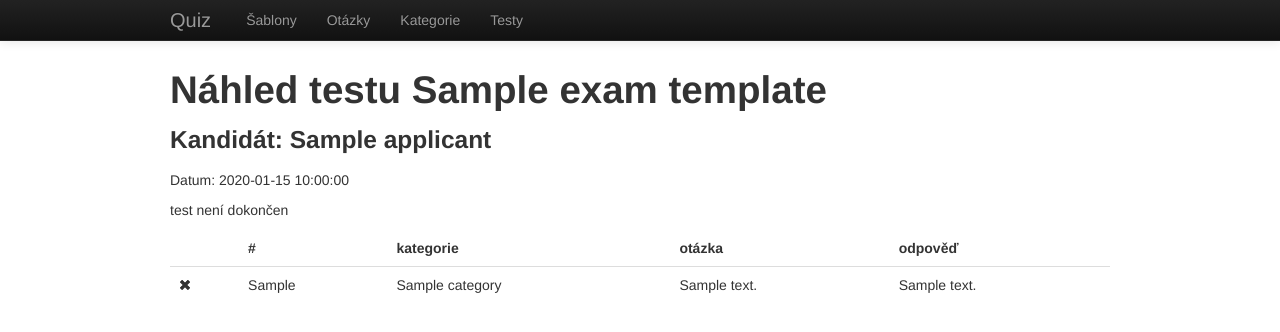
After one commit to prcek/Quiz, a Python web app: template templates/exam_detail.html in a window 1280 px wide. The commit adds this page. Shown: the top 332 px of the page. Run offline with Jinja, Linux system fonts and the light colour scheme; the template is opened without the code that fills it: most values are stand-ins (such as "Sample title", 1, 10 or a date in 2020); some libraries are stand-ins or nearby versions.

Commit message:
#! zobrazeni detailu testu

```diff
--- /dev/null
+++ b/templates/exam_detail.html
@@ -0,0 +1,54 @@
+{% extends "base.html" %}
+{% block content %}
+	<h1>Náhled testu {{e.exam_template.name}}</h1>
+	<h3>Kandidát: {{e.applicant}}</h3>
+	<p>Datum: {{e.get_date()}}</p>
+	{%if e.closed %}
+		<p>celkem otázek: {{e.question_count}}</p>
+		<p>správně: {{e.question_correct}}</p>
+		<p>špatně: {{e.question_wrong}}</p>
+		<p>vynecháno: {{e.question_count - (e.question_correct+e.question_wrong)}}</p>
+	{%else%}
+		<p>test není dokončen</p>
+	{%endif%}
+
+
+			<table class="table table-hover">
+			<thead>
+				<tr><th></th><th>#</th><th>kategorie</th><th>otázka</th><th>odpověď</th></tr>
+			</thead>
+			<tbody>
+
+				{% for a in e.get_answers() %}
+				<tr>
+					<td>
+						{% if a.answer %}
+							{% if a.answer_correct %}
+						 		<i class="icon-ok"></i>
+						 	{% else %}
+						 		<i class="icon-remove"></i>
+						    {% endif %}
+						{%else%}
+							&nbsp;<strong>?</strong>
+						{%endif%}
+					</td>
+					<td>{{a.no}}</td>
+					<td>{{a.question.category.name}}</td>
+					<td>{{a.question.get_desc()}}</td>
+					<td>{% if a.answer %} {{a.answer.text}} {%else%} &nbsp; {%endif%}</td>
+				</tr>
+				{% endfor %}
+
+			</tbody>
+			</table>
+
+
+{% endblock %}
+
+
+{% block script %}
+{{ super() }}
+      <script type="text/javascript">
+
+      </script>
+{% endblock %}
--- a/templates/exams.html
+++ b/templates/exams.html
@@ -16,7 +16,7 @@
 					<td>{{e.exam_template.name}}</td>
 					<td>{% if e.closed %} {{e.get_result()}} {% else %} nedokončen {%endif%}</td>
 					<td>
-						<a href="{{e.get_detail_url()}}" class="btn btn-small">detail</a>
+						<a href="{{e.get_detail_url()}}" class="btn btn-small">náhled</a>
 						<a href="{{e.get_start_url()}}" class="btn btn-small">znovu spuštění</a>
 						{% if not e.closed %}<a href="{{e.get_stop_url()}}" class="btn btn-small">uzavřít</a>{% endif %}
 					</td>
```
Also changed, not shown: src/server.py (+8 -1 lines).
